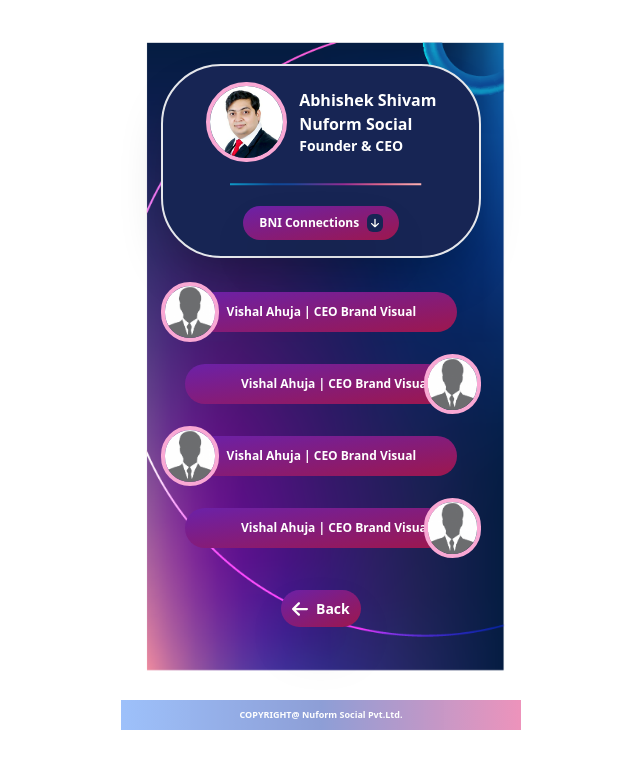
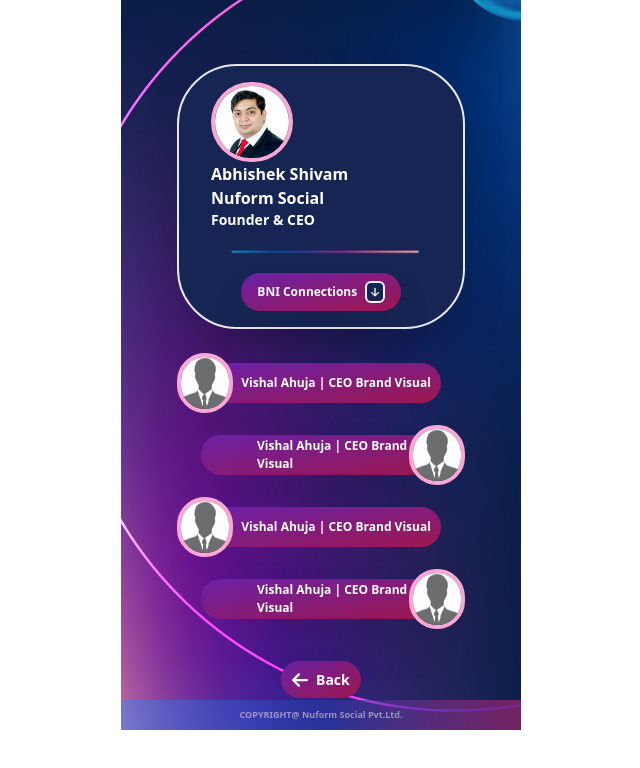
Before and after one commit to vasunuformsocial/visiting-card, a website built with Vite: page Enquiery.html in a window 1280 px wide. Shown: the whole page, without its empty margins (319-959 px from the left). Built offline with nearby package versions, Linux system fonts and the light colour scheme.

Commit message:
fix width of Enquiery page

```diff
--- a/Enquiery.html
+++ b/Enquiery.html
@@ -11,12 +11,12 @@
     <div class="max-h-screen max-w-full flex justify-center items-center overflow-x-hidden overflow-y-auto">
 
         <!-- card -->
-        <div class="relative card-3
-                    lg:w-[400px] sm:w-screen md:w-screen min-[320px]:w-screen
+        <div class="relative card-2
+                    lg:w-[400px] sm:w-screen md:w-screen min-[300px]:w-screen
                     lg:h-[730px] md:h-auto sm:h-auto">
 
             <!-- CEO box -->
-            <div class="w-[80%] h-auto bg-blue-950 flex flex-col justify-center items-center py-4 px-8 mt-16 rounded-[60px] shadow-2xl mx-auto
+            <div class="w-72 h-auto bg-blue-950 flex flex-col justify-center items-center py-4 px-8 mt-16 rounded-[60px] shadow-2xl mx-auto
                 border-2 border-gradient-to-r from-blue-700 via-pink-800 to-pink-500">
                 <div class="flex gap-x-3 items-center flex-wrap">
                     <div>
@@ -36,7 +36,7 @@
 
                         <button class="bg-gradient-to-br from-purple-800 to-pink-800 flex justify-center items-center gap-2 py-2 px-4 rounded-full shadow-2xl">
                             <p class="text-[12px] font-semibold text-white">BNI Connections</p>
-                            <div class="bg-blue-950 px-1 py-1 rounded-md">
+                            <div class="bg-blue-950 px-1 py-1 rounded-md border-2 border-slate-100">
                                     <img src="./images/arrow-down-solid.svg" alt="down-arrow"  class="h-[10px]"
                                     style="filter: invert(94%) sepia(73%) saturate(55%) hue-rotate(342deg) brightness(104%) contrast(99%);">
                             </div>
@@ -45,7 +45,7 @@
             </div>
 
             <!-- connections -->
-            <div class="w-[80%] h-auto flex flex-col gap-3 mx-auto mt-6">
+            <div class="w-72 h-auto flex flex-col gap-3 mx-auto mt-6">
                 <div class="flex items-center">
                     <div class="z-10 "> <img src="./images/john doe.png" alt="" class="h-[60px] border-4 border-pink-300 rounded-full"></div>
                     <div class="bg-gradient-to-br from-purple-800 to-pink-800  relative right-6 h-10 w-[85%] flex flex-wrap items-center pl-8 rounded-full">
--- a/index.html
+++ b/index.html
@@ -9,7 +9,7 @@
 <body class="p-0 m-0 box-border">
 
     <!-- Container -->
-    <div class="max-h-screen max-w-full flex justify-center items-center overflow-x-hidden overflow-y-scroll">
+    <div class="max-h-screen max-w-full flex justify-center items-center overflow-x-hidden overflow-y-auto">
 
             <!-- Card-->
             <div class="relative card-1
--- a/main.css
+++ b/main.css
@@ -16,11 +16,7 @@
     /* height:max-content; */
 }
 
-/* .card-2 {
-    background-image: url("./images/background-01-04.png");
-    background-size: cover;
-    background-position: center;
-} */
+
 
 /* .gradient {
     border: 2px;
@@ -28,10 +24,16 @@
     border-color: ;
 } */
 
-.card-3 {
+.card-2 {
     background-image: url("./images/2nd\ bg-04.png");
-    background-size: cover;
+    background-size: auto;
     background-position: center;
     background-repeat: no-repeat;
     /* height:max-content; */
 }
+
+/* .card-3 {
+    background-image: url("./images/background-01-04.png");
+    background-size: cover;
+    background-position: center;
+} */
```
